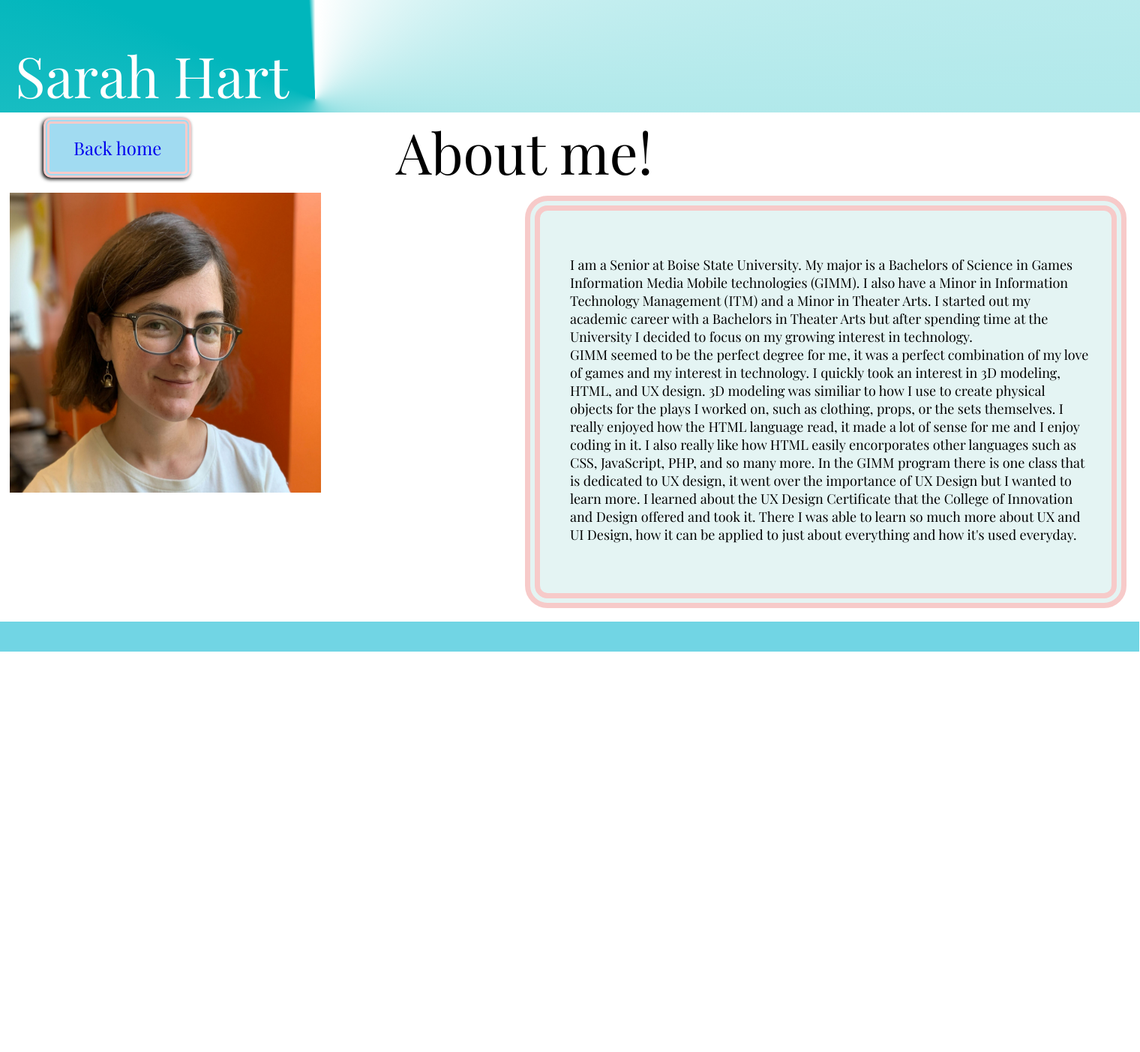
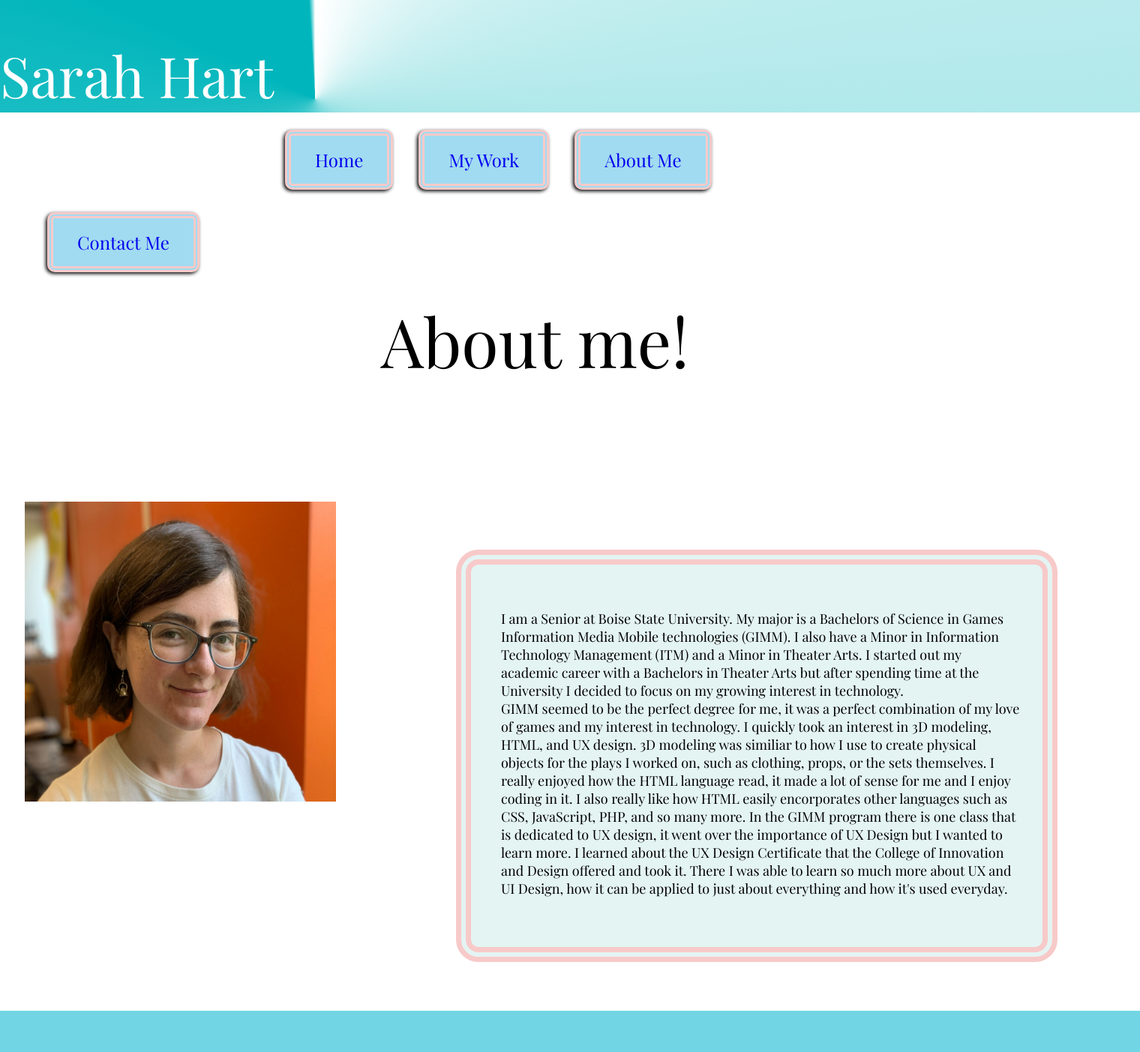
Before and after one commit to SarahHart777/Sarah_Portfolio, a PHP site: page /AboutMe.php in a window 1520 px wide. Shown: the whole page at 75% size. Before the commit the page ends 869 px from the top, so only its background shows below. Run offline with PHP 8.4, Linux system fonts and the light colour scheme.

Commit message:
switching to having a wrapper div to have a better layout instead of what i had before

```diff
--- a/AboutMe.php
+++ b/AboutMe.php
@@ -1,26 +1,24 @@
-<!DOCTYPE html>
+<!-- <!DOCTYPE html>
 <html>
     <head>
         <meta charset="utf-8"/>
         <link href="Styles/style.css" rel="stylesheet"/>
         <link rel="stylesheet" href="style.css?v=<?php echo time(); ?>">
         <link href='https://fonts.googleapis.com/css?family=Playfair Display' rel='stylesheet'>
-<?php require_once 'Header.php';?>
+
     </head>
 
-    <body>
-    <div id="page-container">
-   <div id="content-wrap">
-    <h1 id = "TitleText">About me!</h1>
-<break>
-    <div id = "TopButtons">
-        <a href ="index.php">Back home</a>
+    <body> -->
+        <!-- <div id="page-container">
+            <div id="content-wrap"> -->
+    <?php require_once 'Header.php';?>
+                <a id = "TitleText">About me!</a>
+                    <div class = "row">
+                        <div class = "column">
+                            <img src="Images/HeadShotClose.jpg">
                         </div>
-    <div class = "row">
-        <div class = "column" style = "float: left;">
-    <img src="Images/HeadShotClose.jpg" alt="Headshot" width = "415" height = "400" id = "Headshot">
-        </div>
-    <div id="AboutMeBox" class = "column" style = "float: right;">
+
+                        <div id="AboutMeBox" class = "column" >
                             <p id = "text">
                                 I am a Senior at Boise State University. My major is a Bachelors of Science in Games Information Media Mobile technologies (GIMM).
                                 I also have a Minor in Information Technology Management (ITM) and a Minor in Theater Arts. I started out my academic career with a
@@ -37,10 +35,10 @@
                             <p>
                         </div>
                     </div>
-</div>
-<div style="clear:both">
+            <!-- </div> -->
+    <!-- </body> -->
+            <!-- <div style="clear:both"> -->
+
                 <?php require_once 'Footer.php';?>
-</div>
-</div>
-</body>
-</html>
+
+        <!-- </div> -->
--- a/Contact.php
+++ b/Contact.php
@@ -1,13 +1,12 @@
 <html>
     <head>
+    <link href="Styles/style.css" rel="stylesheet"/>
+      <link rel="stylesheet" href="style.css?v=<?php echo time(); ?>">
 <link href='https://fonts.googleapis.com/css?family=Playfair Display' rel='stylesheet'>
 <?php require_once 'Header.php';?>
     </head>
 
     <body>
     <h1>Contact me!</h1>
-    <div>
-        <a href ="index.php">Back home</a>
-    </div>
 </body>
 </html>
--- a/Footer.php
+++ b/Footer.php
@@ -1,17 +1,7 @@
-<html>
-<link href='https://fonts.googleapis.com/css?family=Playfair Display' rel='stylesheet'>
-<style>
-    footer{
-        background: #71D5E4;
-        position: absolute;
-        bottom: 0;
-        width: 1519px;
-        height: 40px;
-        margin: 0px 0px -8px -8px;
-        padding 10px;
-    }
-</style>
+        </div>
 
-<footer>
-</footer>
+        <div class="footer">
+        </div>
+
+    </body>
 </html>
--- a/Header.php
+++ b/Header.php
@@ -1,30 +1,33 @@
+<!DOCTYPE html>
 <html>
+<!-- start with the php file that creates the top and bottom part of the
+website on each page, just do the header, require_once("name of header.php");
+make the header  -->
+
+<body>
+        <div class="wrapper">
+
+<head>
+    <meta charset="utf-8"/>
+    <link href='https://fonts.googleapis.com/css?family=Playfair Display' rel='stylesheet'>
+      <link href="Styles/style.css" rel="stylesheet"/>
+      <link rel="stylesheet" href="style.css?v=<?php echo time(); ?>">
 <link href='https://fonts.googleapis.com/css?family=Playfair Display' rel='stylesheet'>
-<style>
-
-header{
-    position: relative;
-    background: conic-gradient(from -3.04deg at 27.64% 87.94%, #00B6BC -0.54deg, rgba(0, 182, 188, 0) 3.06deg, rgba(0, 182, 188, 0) 5.16deg, #00B6BC 296.92deg, #00B6BC 359.46deg, rgba(0, 182, 188, 0) 363.06deg);
-margin: -8px;
-height: 150px;
-}
-
-h1{
-font-family: 'Playfair Display';
-position: absolute;
-color: white;
-font-size: 75px;
-font-weight: lighter;
-left: 20px;
-text-align: center;
-}
+</head>
 
 
 
-</style>
 <header>
 <h1>
     Sarah Hart
 </h1>
 </header>
-</html>
+<nav>
+                <ul>
+            <li id = "TopButtons"><a href = "index.php">Home</a></li>
+            <li id = "TopButtons"><a href = "Work.php">My Work</a></li>
+            <li id = "TopButtons"><a href = "AboutMe.php">About Me</a></li>
+            <li id ="TopButtons"><a href = "Contact.php">Contact Me</a></li>
+
+                </ul>
+            </nav>
--- a/Styles/style.css
+++ b/Styles/style.css
@@ -15,37 +15,59 @@ a:active { text-decoration: none; }
   display: table;
 }
 
-/* This goes around everything on the page, and sets its minimum height to 100% of the viewport height (vh).
-As it is relative, its child elements can be set with absolute position based on it later. */
-#page-container {
-    position: relative;
-    min-height: 79vh;
-    /* width: 1024px;
-    height: 768px; */
+.wrapper{
+  min-height: 100%;
+  margin: 0 auto -60px;
 }
 
-  /* This is for my footer to set the height */
-  #content-wrap {
-    padding-bottom: 2.5rem;
+header{
+  background: conic-gradient(from -3.04deg at 27.64% 87.94%, #00B6BC -0.54deg, rgba(0, 182, 188, 0) 3.06deg, rgba(0, 182, 188, 0) 5.16deg, #00B6BC 296.92deg, #00B6BC 359.46deg, rgba(0, 182, 188, 0) 363.06deg);
+margin: -8px;
+height: 150px;
+}
+
+header > h1{
+font-family: 'Playfair Display';
+color: white;
+float: left;
+font-size: 75px;
+font-weight: lighter;
+left: 20px;
+text-align: center;
+}
+
+.footer{
+  background: #71D5E4;
+  bottom: 0;
+  width: 100%;
+  height: 35px;
+  margin-top: 25px;
+  margin: 25px 0px -8px -12px;
+  padding: 10px;
+}
+
+  nav{
+    /* this is hitting something so when i change the margin by this much it just moves down and makes two rows
+    I did this with both ul and nav and it's the same */
+    margin-right: 400px;
   }
 
   #TitleText{
     color: black;
-    text-align: center;
     font-family: 'Playfair Display';
+    margin-top: 80px;
     margin-left: 500px;
-    margin-top: 10px;
+    font-size: 90px;
   }
 
 #TopButtons{
-
   background-color: #A1DBF1;
   padding: 16px 32px;
   font-family: 'Playfair Display';
   text-align: center;
   display:inline-block;
   font-size: 24px;
-  margin: 15px 50px;
+  margin: 15px 15px;
   color:black;
   border-radius: 10px;
   border-color: #F7CAC9;
@@ -55,17 +77,14 @@ As it is relative, its child elements can be set with absolute position based on
 }
 
 #AboutMeBox{
-  /* position: relative; */
     background-color: #E4F4F3;
     border-color: #F7CAC9;
     border-style:double;
     border-width: 20px;
     border-radius: 30px;
     padding: 50px 0px 50px 10px;
-     margin: -405px 10px 10px 600px;
+    margin: -405px 10px 100px 600px;
     display: block;
-
-
 }
 
 #text{
@@ -74,9 +93,10 @@ As it is relative, its child elements can be set with absolute position based on
     color: black;
     margin: 10px 30px;
 }
+.column > img {
+  margin: 100px 300px 10px 10px;
+  padding: 50px 0px 50px 10px;
 
-#headshot{
-  position: relative;
-   margin: 50px 300px 10px 10px;
-   padding: 50px 50px;
+  width: 415px;
+  height: 400px;
 }
--- a/Work.php
+++ b/Work.php
@@ -1,5 +1,7 @@
 <html>
     <head>
+    <link href="Styles/style.css" rel="stylesheet"/>
+      <link rel="stylesheet" href="style.css?v=<?php echo time(); ?>">
 <link href='https://fonts.googleapis.com/css?family=Playfair Display' rel='stylesheet'>
 <?php require_once 'Header.php';?>
     </head>
@@ -7,9 +9,7 @@
         <div id="page-container">
             <div id="content-wrap">
                 <h1>What I've worked on!</h1>
-                    <div>
-                        <a href ="index.php">Back home</a>
-                    </div>
+=
             </div>
         </div>
     </body>
```
Also changed, not shown: index.php (+16 -25 lines). Lines whose indentation alone changed are shown as unchanged.
